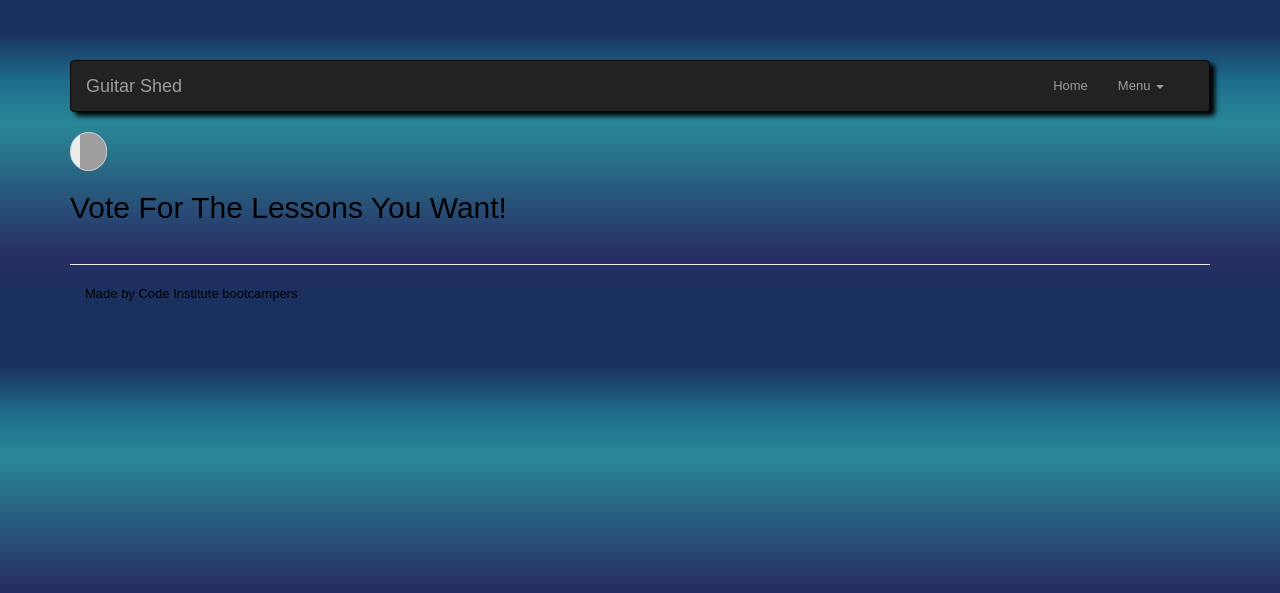
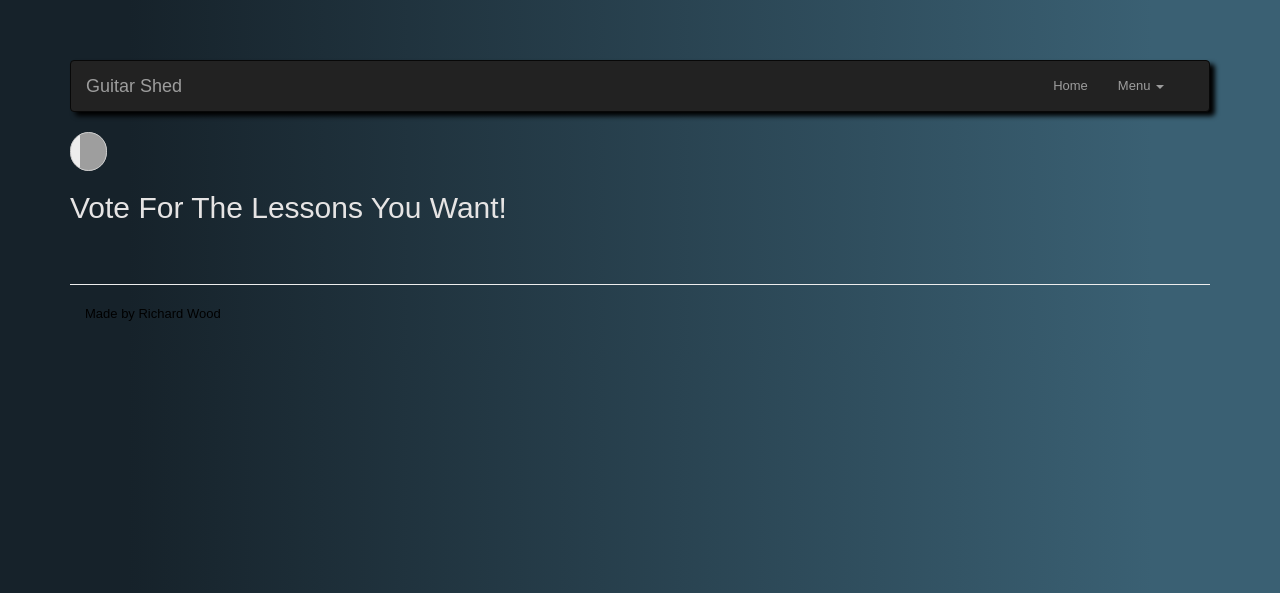
Before and after one commit to richdevelopments/guitar-shed, a Django app: page /polls/ in a window 1280 px wide. Shown: the top 593 px of the page. Run offline with Django 3.2, Linux system fonts and the light colour scheme; the visitor is signed in with stand-in values (Sample User, id 1); data comes from the database, SQL or seed files in the repository; data that the repository does not hold is empty; some libraries are stand-ins or nearby versions; grey boxes are pictures that could not be loaded.

Commit message:
style: background and navbar styling

```diff
--- a/polls/templates/polls.html
+++ b/polls/templates/polls.html
@@ -1,15 +1,11 @@
-{% extends "base.html" %}
-
-{% block title %}Polls{% endblock %}
-
-
-{% block content %}
+{% extends "base.html" %} {% block title %}Polls{% endblock %} {% block content %}
 
 <h2>Vote For The Lessons You Want!</h2>
 {% if error_message %} <p><strong>{{ error_message }}</strong></p> {% endif %}
 
 {% csrf_token %}
 
+<div class="container">
  <ul>
     {% for poll in polls %}
 
@@ -29,12 +25,17 @@
 
     <input type="submit" class="btn btn-primary" value="Vote">
     </form>
+
     {% else %}
-    {{ poll.option_one.voters.count }} vs {{ poll.option_two.voters.count }}
+
+    <label id="results-label">Results</label><div class="results-option-one">{{ poll.option_one.voters.count }}</div> <span id="vs">vs</span> <div class="results-option-two">{{ poll.option_two.voters.count }}</div>
+
     {% endif %}
+
     {% endfor %}
 
 </ul>
 
+</div>
 
 {% endblock %}
--- a/static/css/styles.css
+++ b/static/css/styles.css
@@ -4,44 +4,23 @@ body {
   font-family: 'PT Sans', sans-serif;
   font-size: 13px;
   font-weight: 400;
-  color: #4f5d6e;
-  position: relative;
-  background: rgb(26, 49, 95);
-  background: -webkit-gradient(linear, left top, left bottom, color-stop(0%, rgba(26, 49, 95, 1)), color-stop(10%, rgba(26, 49, 95, 1)), color-stop(24%, rgba(29, 108, 141, 1)), color-stop(37%, rgba(41, 136, 151, 1)), color-stop(77%, rgba(39, 45, 100, 1)), color-stop(90%, rgba(26, 49, 95, 1)), color-stop(100%, rgba(26, 49, 95, 1)));
-  filter: progid: DXImageTransform.Microsoft.gradient( startColorstr='#1a315f', endColorstr='#1a315f', GradientType=0);
+  margin: 0;
+  color: #ededed;
+  width: 100%;
+  height: 100%;
+  background: -webkit-linear-gradient(90deg, #16222A 10%, #3A6073 90%); /* Chrome 10+, Saf5.1+ */
+  background:    -moz-linear-gradient(90deg, #16222A 10%, #3A6073 90%); /* FF3.6+ */
+  background:     -ms-linear-gradient(90deg, #16222A 10%, #3A6073 90%); /* IE10 */
+  background:      -o-linear-gradient(90deg, #16222A 10%, #3A6073 90%); /* Opera 11.10+ */
+  background:         linear-gradient(90deg, #16222A 10%, #3A6073 90%); /* W3C */
+
+}
+  color: #fff;
 }
 
-.body-wrap {
-  min-height: 10px;
 }
 
-.body-wrap {
-  position: relative;
-  z-index: 0;
-}
-
-.body-wrap:before,
-.body-wrap:after {
-  content: '';
-  position: absolute;
-  top: 0;
-  left: 0;
-  right: 0;
-  z-index: -1;
-  height: 0px;
-  background: -webkit-gradient(linear, left top, left bottom, color-stop(0%, rgba(26, 49, 95, 1)), color-stop(100%, rgba(26, 49, 95, 0)));
-  background: linear-gradient(to bottom, rgba(26, 49, 95, 1) 0%, rgba(26, 49, 95, 0) 100%);
-  filter: progid: DXImageTransform.Microsoft.gradient( startColorstr='#1a315f', endColorstr='#001a315f', GradientType=0);
-}
-
-.body-wrap:after {
-  top: auto;
-  bottom: 0;
-  background: linear-gradient(to bottom, rgba(26, 49, 95, 0) 0%, rgba(26, 49, 95, 1) 100%);
-  filter: progid: DXImageTransform.Microsoft.gradient( startColorstr='#001a315f', endColorstr='#1a315f', GradientType=0);
-}
-
-nav {
+navbar {
   margin-top: 60px;
   box-shadow: 5px 4px 5px #000;
 }
@@ -54,14 +33,7 @@ footer {
     border-top: 1px solid #ededed;
     color: rgb(0, 0, 0);
 }
-/*
-.icon-bar {
-    background-color: #A9A9A9;
-} */
 
-/* .accountform {
-    padding-top: 20px;
-} */
 
 .badge {
     padding-left: 9px;
@@ -114,16 +86,47 @@ caption p {
 }
 
 h1, h2, h3 {
-    color: black;
+    color: rgb(230, 228, 228);
 }
 
 .video {
         width: 100%;
         height: 100%;
-
 }
 
 .youtube-responsive-container {
             padding-left: 10%;
             padding-right: 10%;
 }
+
+.results-option-one {
+    position: relative;
+    color: #ffffff;
+    left: 120px;
+    font-size: 20px;
+    bottom: 12px;
+}
+
+.results-option-two {
+    position: relative;
+    left: 235px;
+    color:#ffffff;
+    bottom: 68px;
+    font-size: 20px;
+
+}
+
+#vs {
+    position: relative;
+    color: #ffffff;
+    left: 175px;
+    font-size: 20px;
+    bottom: 40px;
+}
+
+#results-label {
+    position: relative;
+    right: 80px;
+    color:#ffffff;
+    top: 15px;
+}
--- a/templates/base.html
+++ b/templates/base.html
@@ -172,7 +172,7 @@
 
     <footer>
         <div class="container">
-            <p>Made by Code Institute bootcampers</p>
+            <p>Made by Richard Wood</p>
         </div>
     </footer>
     {% block head_js %}
```
